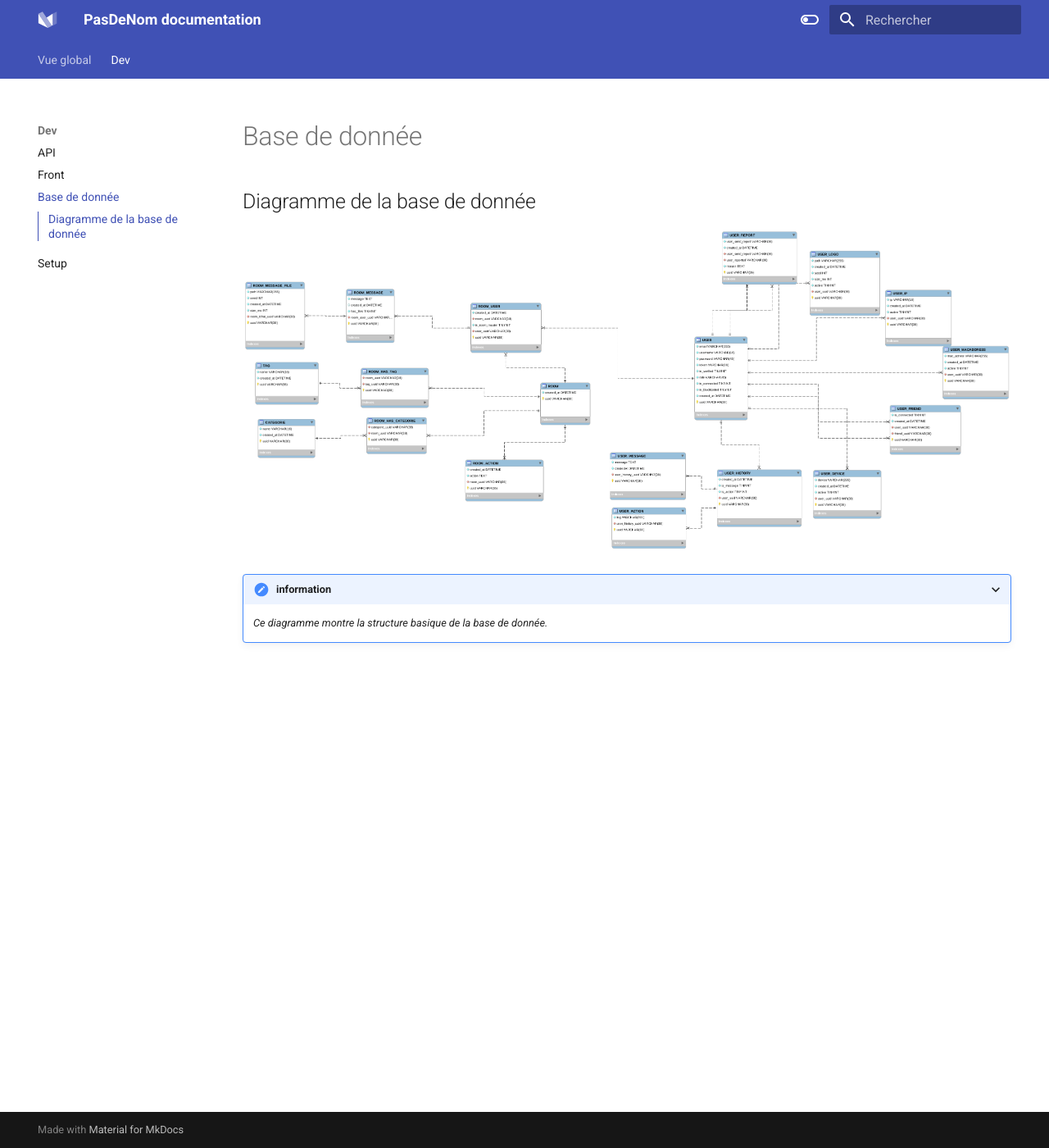
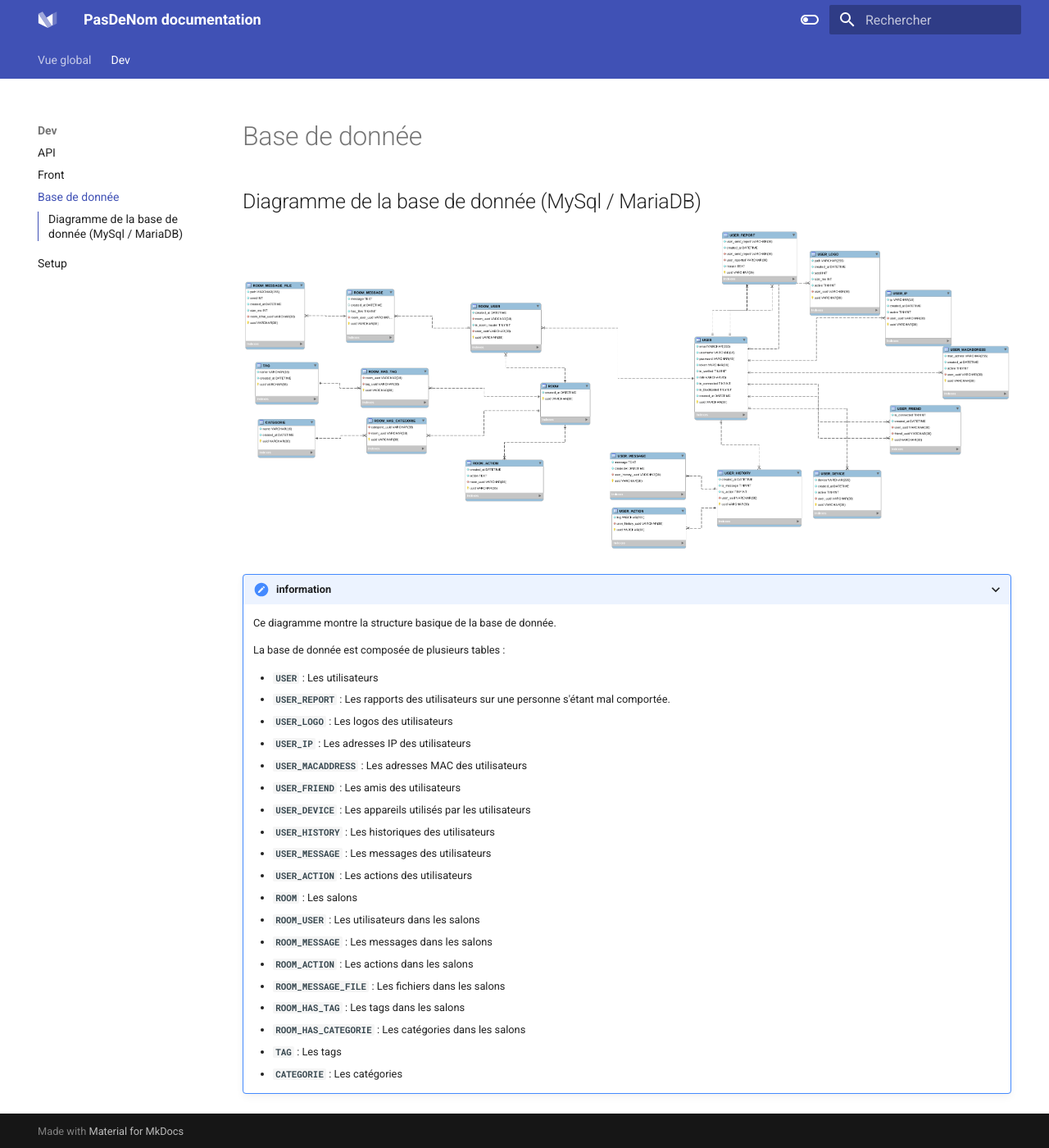
Before and after one commit to Necrelox/SkillZBox, an MkDocs documentation site: the page built from Documentation/docs/dev/Database/database.md, in a window 1280 px wide and 1400 px high. Shown: the whole window at 82% size. Built offline with MkDocs 1.6.1 and Material for MkDocs 9.7.7, drawn with Linux system fonts in a browser that asks for light colours.

Commit message:
20: Update database.md

```diff
--- a/Documentation/docs/dev/Database/database.md
+++ b/Documentation/docs/dev/Database/database.md
@@ -1,7 +1,29 @@
 # Base de donnée
 
-## Diagramme de la base de donnée
+## Diagramme de la base de donnée (MySql / MariaDB)
 
 [ ![](../../img/Database/database.png) ](../../img/Database/database.png)
 ???+ summary "information"
-    _Ce diagramme montre la structure basique de la base de donnée._
+    Ce diagramme montre la structure basique de la base de donnée.
+
+    La base de donnée est composée de plusieurs tables :
+
+    - **`USER`** : Les utilisateurs
+    - **`USER_REPORT`** : Les rapports des utilisateurs sur une personne s'étant mal comportée.
+    - **`USER_LOGO`** : Les logos des utilisateurs
+    - **`USER_IP`** : Les adresses IP des utilisateurs
+    - **`USER_MACADDRESS`** : Les adresses MAC des utilisateurs
+    - **`USER_FRIEND`** : Les amis des utilisateurs
+    - **`USER_DEVICE`** : Les appareils utilisés par les utilisateurs
+    - **`USER_HISTORY`** : Les historiques des utilisateurs
+    - **`USER_MESSAGE`** : Les messages des utilisateurs
+    - **`USER_ACTION`** : Les actions des utilisateurs
+    - **`ROOM`** : Les salons
+    - **`ROOM_USER`** : Les utilisateurs dans les salons
+    - **`ROOM_MESSAGE`** : Les messages dans les salons
+    - **`ROOM_ACTION`** : Les actions dans les salons
+    - **`ROOM_MESSAGE_FILE`** : Les fichiers dans les salons
+    - **`ROOM_HAS_TAG`** : Les tags dans les salons
+    - **`ROOM_HAS_CATEGORIE`** : Les catégories dans les salons
+    - **`TAG`** : Les tags
+    - **`CATEGORIE`** : Les catégories
```
